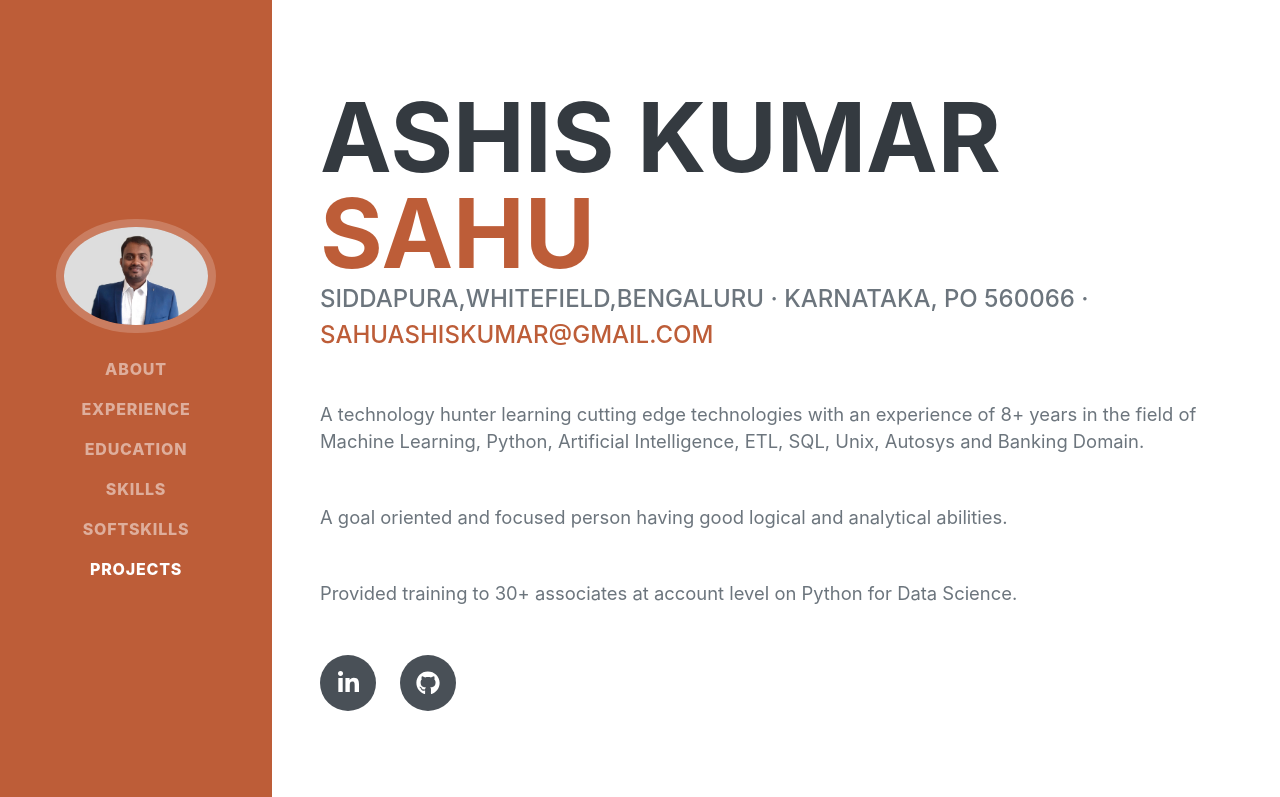
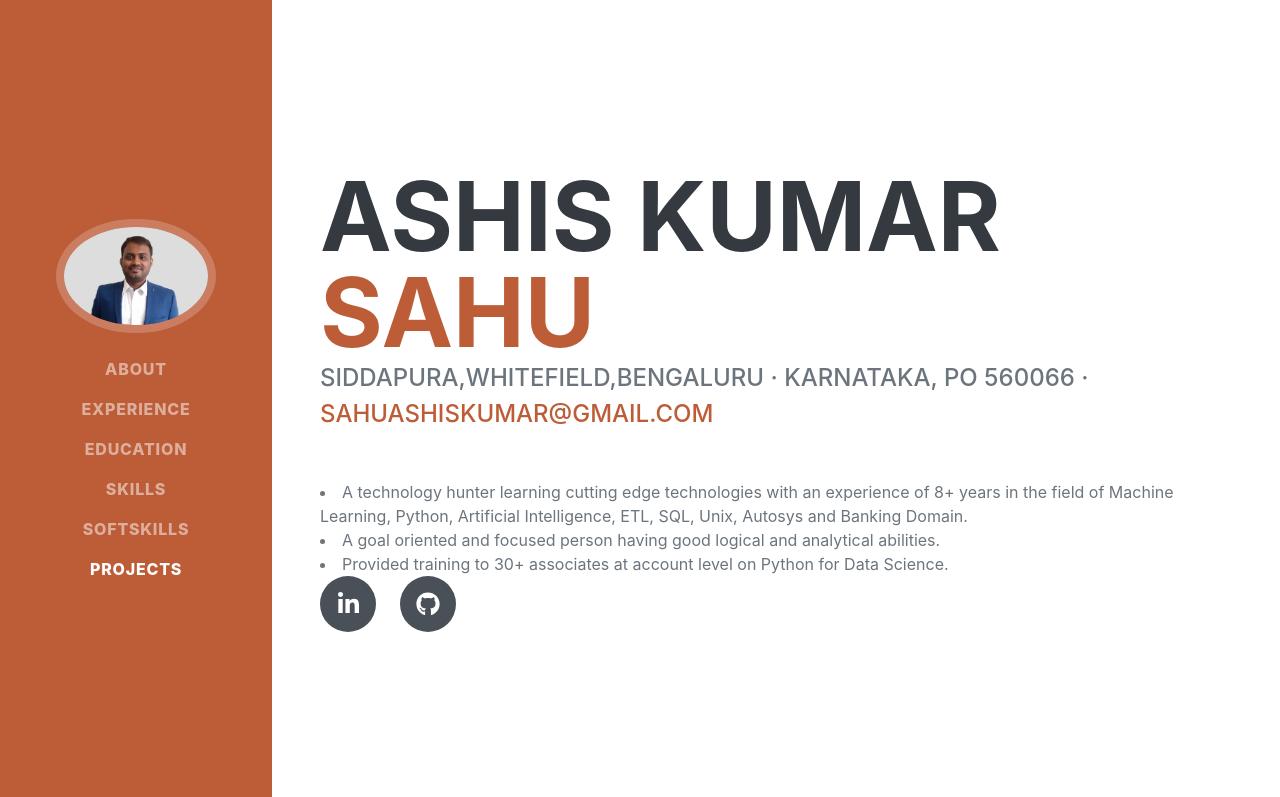
Before and after one commit to ashissahu/ashissahu.github.io, a plain HTML site: page index.html in a window 1280 px wide. Shown: the top 797 px of the page. Drawn offline with nearby package versions, Linux system fonts and the light colour scheme; a web font is replaced by a local one.

Commit message:
new work on EDA Analysis

```diff
--- a/index.html
+++ b/index.html
@@ -39,9 +39,10 @@
                 <div class="resume-section-content">
                     <h1 class="mb-0">ASHIS KUMAR <span class="text-primary">SAHU</span></h1>
                     <div class="subheading mb-5">Siddapura,Whitefield,Bengaluru · Karnataka, PO 560066 · <a href="mailto:name@email.com">sahuashiskumar@gmail.com</a></div>
-                    <p class="lead mb-5">A technology hunter learning cutting edge technologies with an experience of 8+ years in the field of Machine Learning, Python, Artificial Intelligence, ETL, SQL, Unix, Autosys and Banking Domain.</p>
-                    <p class="lead mb-5">A goal oriented and focused person having good logical and analytical abilities.</p>
-                    <p class="lead mb-5">Provided training to 30+ associates at account level on Python for Data Science.</p>
+                    <li>A technology hunter learning cutting edge technologies with an experience of 8+ years in the field of Machine Learning, Python, Artificial Intelligence, ETL, SQL, Unix, Autosys and Banking Domain.</li>
+                    <li>A goal oriented and focused person having good logical and analytical abilities.</li>
+                    <li>Provided training to 30+ associates at account level on Python for Data Science.</li>
+
                     <div class="social-icons">
                         <a class="social-icon" href="https://www.linkedin.com/in/ashis-kumar-sahu-1a08ab54/"><i class="fab fa-linkedin-in"></i></a><a class="social-icon" href="https://github.com/ashissahu"><i class="fab fa-github"></i></a>
                     </div>
```
